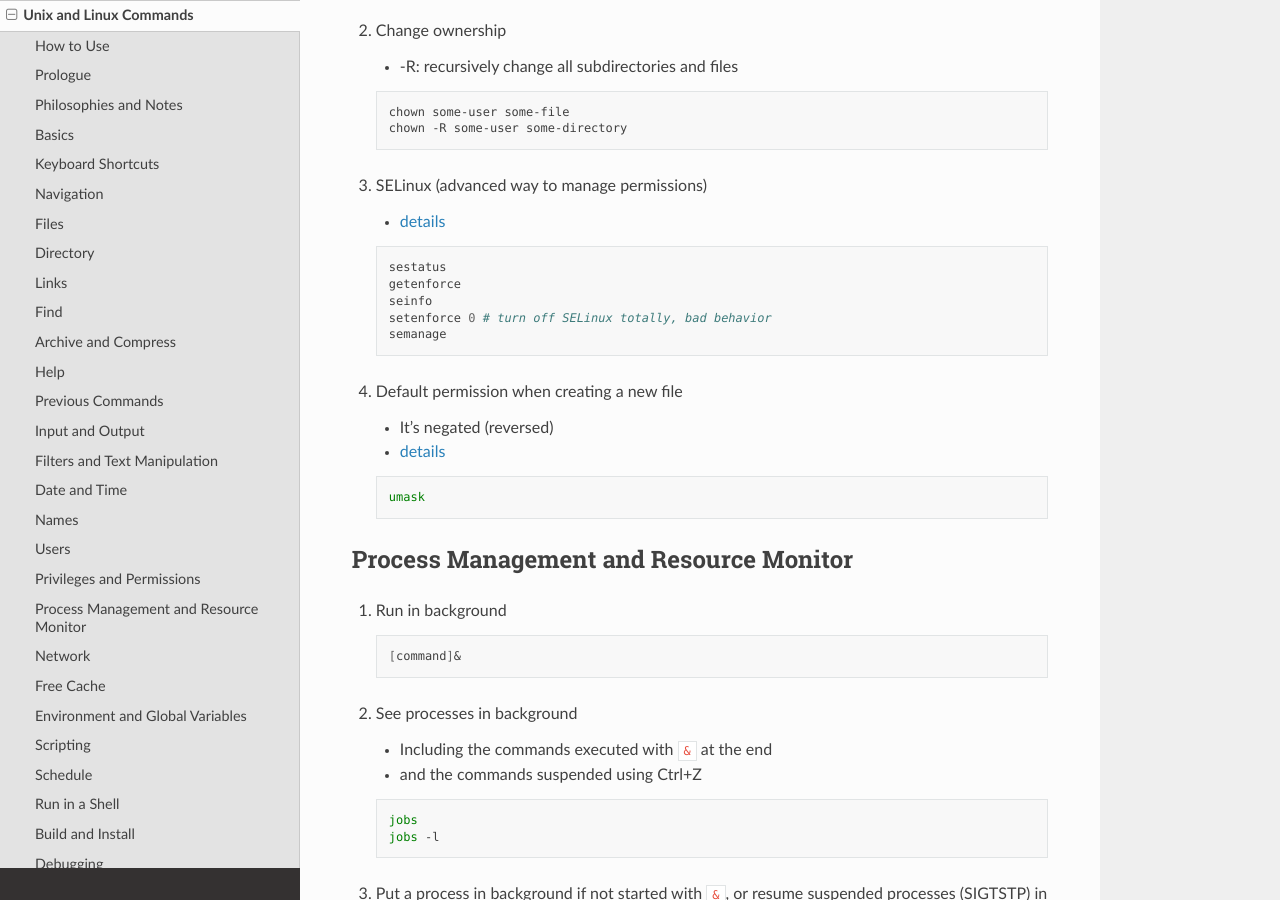
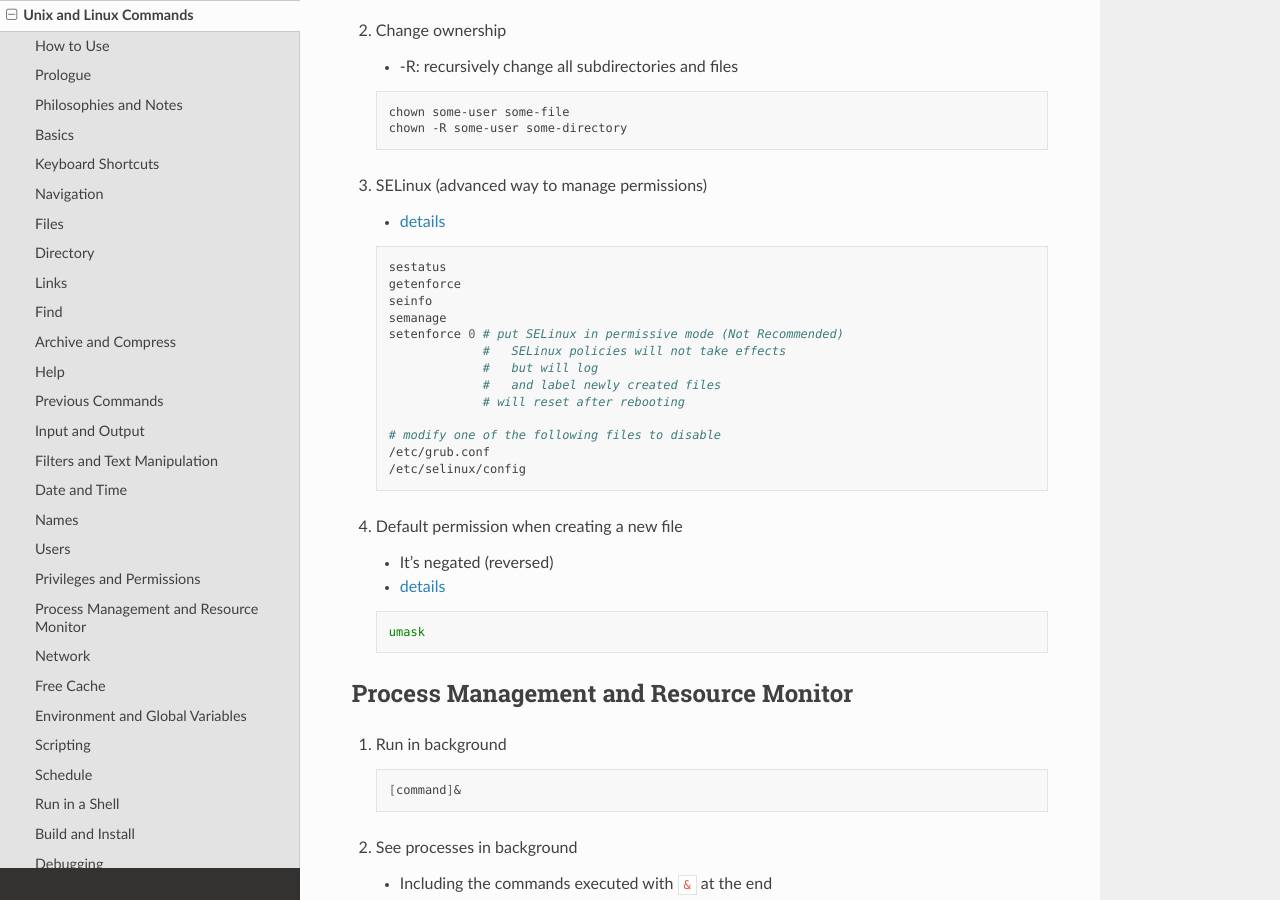
Before and after one commit to snowme34/snowme34.com, a Sphinx documentation site: the page built from docs/source/reference/commands/unix-and-linux-commands.md, in a window 1280 px wide and 900 px high, scrolled down 22907 px. Built offline with Sphinx 7.4.7 and the Read the Docs theme 2.0.0, drawn with Linux system fonts in a browser that asks for light colours.

Commit message:
update unix cmds: fix selinux error

````diff
--- a/docs/source/reference/commands/unix-and-linux-commands.md
+++ b/docs/source/reference/commands/unix-and-linux-commands.md
@@ -1210,8 +1210,16 @@
     sestatus
     getenforce
     seinfo
-    setenforce 0 # turn off SELinux totally, bad behavior
     semanage
+    setenforce 0 # put SELinux in permissive mode (Not Recommended)
+                 #   SELinux policies will not take effects
+                 #   but will log
+                 #   and label newly created files
+                 # will reset after rebooting
+
+    # modify one of the following files to disable
+    /etc/grub.conf
+    /etc/selinux/config
     ```
 
 4. Default permission when creating a new file
````
